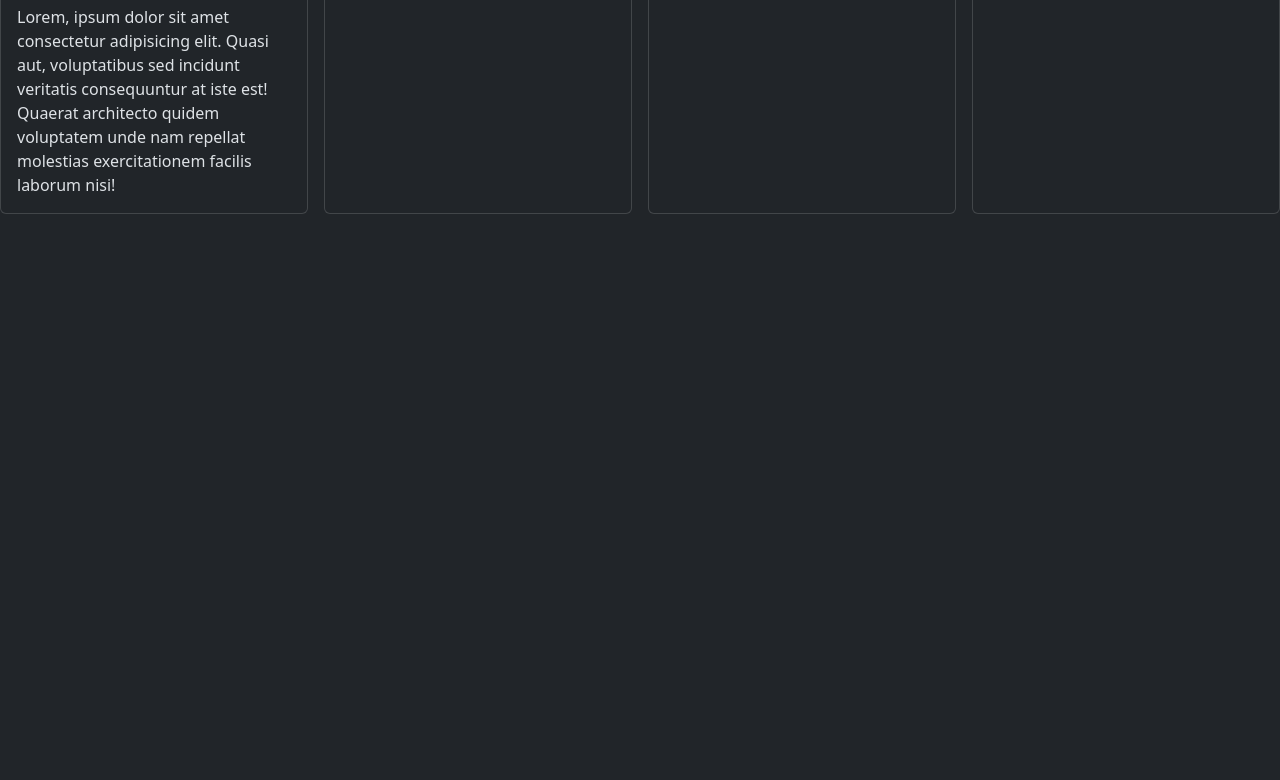
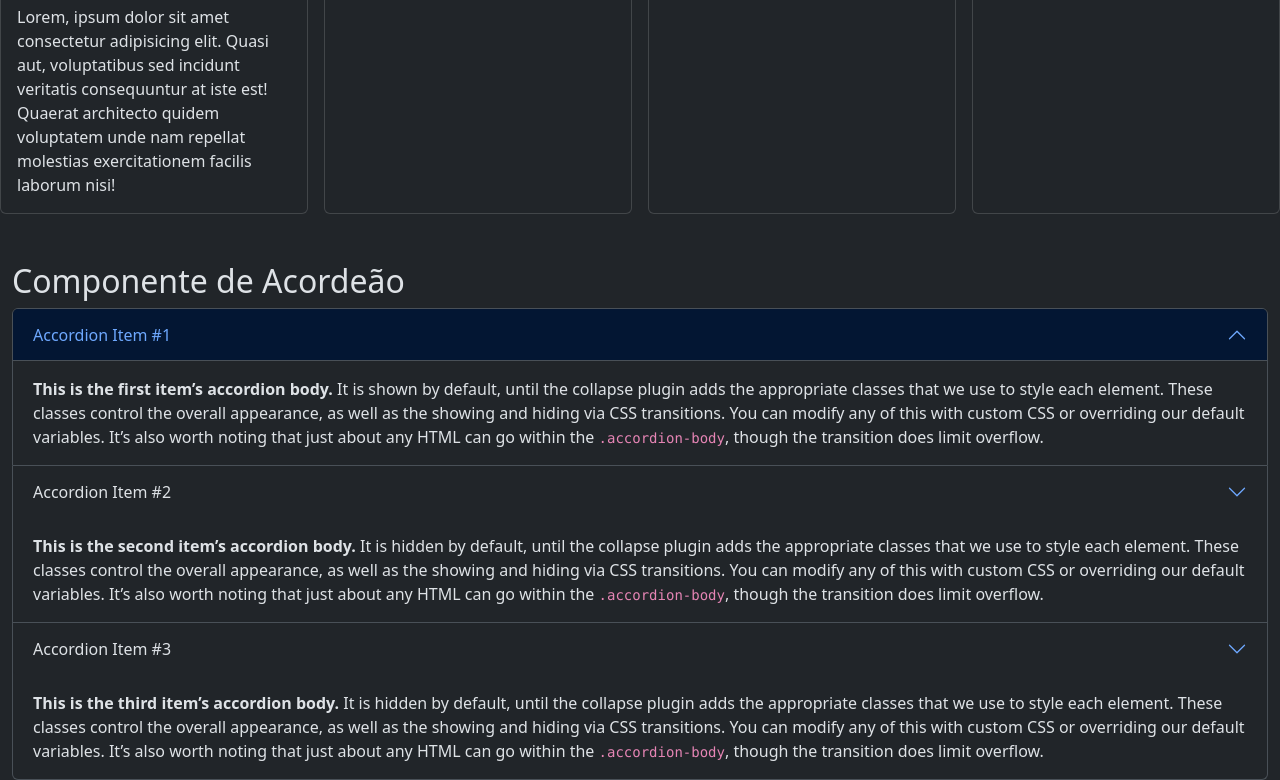
Before and after one commit to kaiobrl/bootstrapesass, a plain HTML site: page 04-componentes-do-bootstrap/index.html in a window 1280 px wide. Shown: the part 922-1702 px from the top of the page. Before the commit the page ends 1184 px from the top, so only its background shows below. Drawn offline with nearby package versions, Linux system fonts and the light colour scheme.

Commit message:
tudo certo

```diff
--- a/04-componentes-do-bootstrap/index.html
+++ b/04-componentes-do-bootstrap/index.html
@@ -23,7 +23,7 @@
             </button>
 
             <div id="navbarMain" class="collapse navbar-collapse">
-                <ul class="navbar-nav">
+                <ul class="navbar-nav align-items-center">
                     <li class="nav-item">
                         <a href="#" class="nav-link">sobre</a>
                     </li>
@@ -39,9 +39,22 @@
                     <li class="nav-item">
                         <a href="#" class="nav-link">blog</a>
                     </li>
+
+                    <li class="nav-item">
+                        <div class="dropdown">
+                            <button class="btn btn-sm btn-outline-light dropdown-toggle" data-bs-toggle="dropdown"
+                                aria-expanded="false">
+                                Minha Conta
+                            </button>
+                            <ul class="dropdown-menu">
+                                <li><a class="dropdown-item" href="#">Action</a></li>
+                                <li><a class="dropdown-item" href="#">Another action</a></li>
+                                <li><a class="dropdown-item" href="#">Something else here</a></li>
+                            </ul>
+                        </div>
+                    </li>
                 </ul>
             </div>
-
         </div>
     </haeder>
 
@@ -55,9 +68,25 @@
             <a href="#" class="btn btn-primary btn-lg">
                 Call to Action
             </a>
-            <a href="#" class="btn btn-outline-dark btn-lg">
-                Call to Action Secundário!
-            </a>
+            <button type="button" class="btn btn-outline-light btn-lg" data-bs-toggle="modal" data-bs-target="#modal1">
+                Open Modal
+            </button>
+            <div class="modal fade" id="modal1" tabindex="-1" aria-labelledby="modal1" aria-hidden="true">
+                <div class="modal-dialog modal-dialog-centered">
+                    <div class="modal-content">
+                        <div class="modal-header">
+                            <h3 class="modal-title fs-4">voce abril o modal!</h3>
+                            <button type="button" class="btn-close" data-bs-dismiss="modal" aria-label="Close"></button>
+                        </div>
+
+                        <div class="modal-body">
+                            <p>Lorem ipsum dolor sit amet consectetur adipisicing elit. Modi, dicta voluptas nulla
+                                quisquam quae placeat soluta, hic atque quam iusto sunt, praesentium voluptates.
+                                Incidunt debitis alias id nemo harum dolorem.</p>
+                        </div>
+                    </div>
+                </div>
+            </div>
         </div>
     </main>
 
@@ -94,6 +123,67 @@
                 </div>
             </div>
         </div>
+
+    </section>
+
+    <section class="container-fluid">
+        <h2>Componente de Acordeão</h2>
+        <div class="accordion" id="accordionExample">
+            <div class="accordion-item">
+                <h2 class="accordion-header">
+                    <button class="accordion-button" type="button" data-bs-toggle="collapse"
+                        data-bs-target="#collapseOne" aria-expanded="true" aria-controls="collapseOne">
+                        Accordion Item #1
+                    </button>
+                </h2>
+                <div id="collapseOne" class="accordion-collapse collapse show" data-bs-parent="#accordionExample">
+                    <div class="accordion-body">
+                        <strong>This is the first item’s accordion body.</strong> It is shown by default, until the
+                        collapse plugin adds the appropriate classes that we use to style each element. These classes
+                        control the overall appearance, as well as the showing and hiding via CSS transitions. You can
+                        modify any of this with custom CSS or overriding our default variables. It’s also worth noting
+                        that just about any HTML can go within the <code>.accordion-body</code>, though the transition
+                        does limit overflow.
+                    </div>
+                </div>
+            </div>
+            <div class="accordion-item">
+                <h2 class="accordion-header">
+                    <button class="accordion-button collapsed" type="button" data-bs-toggle="collapse"
+                        data-bs-target="#collapseTwo" aria-expanded="false" aria-controls="collapseTwo">
+                        Accordion Item #2
+                    </button>
+                </h2>
+                <div id="collapseTwo" class="accordion-collapse collapse show" data-bs-parent="#accordionExample">
+                    <div class="accordion-body">
+                        <strong>This is the second item’s accordion body.</strong> It is hidden by default, until the
+                        collapse plugin adds the appropriate classes that we use to style each element. These classes
+                        control the overall appearance, as well as the showing and hiding via CSS transitions. You can
+                        modify any of this with custom CSS or overriding our default variables. It’s also worth noting
+                        that just about any HTML can go within the <code>.accordion-body</code>, though the transition
+                        does limit overflow.
+                    </div>
+                </div>
+            </div>
+            <div class="accordion-item">
+                <h2 class="accordion-header">
+                    <button class="accordion-button collapsed" type="button" data-bs-toggle="collapse"
+                        data-bs-target="#collapseThree" aria-expanded="false" aria-controls="collapseThree">
+                        Accordion Item #3
+                    </button>
+                </h2>
+                <div id="collapseThree" class="accordion-collapse collapse show" data-bs-parent="#accordionExample">
+                    <div class="accordion-body">
+                        <strong>This is the third item’s accordion body.</strong> It is hidden by default, until the
+                        collapse plugin adds the appropriate classes that we use to style each element. These classes
+                        control the overall appearance, as well as the showing and hiding via CSS transitions. You can
+                        modify any of this with custom CSS or overriding our default variables. It’s also worth noting
+                        that just about any HTML can go within the <code>.accordion-body</code>, though the transition
+                        does limit overflow.
+                    </div>
+                </div>
+            </div>
+        </div>
     </section>
 
     <script src="https://cdn.jsdelivr.net/npm/bootstrap@5.3.8/dist/js/bootstrap.bundle.min.js"
```
